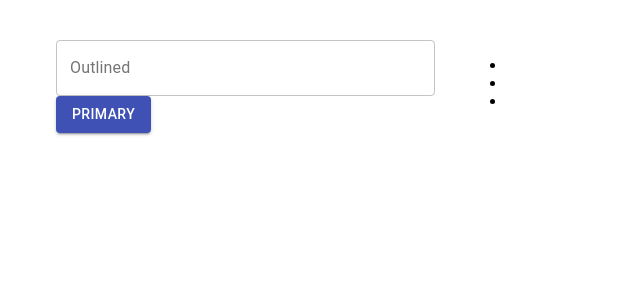
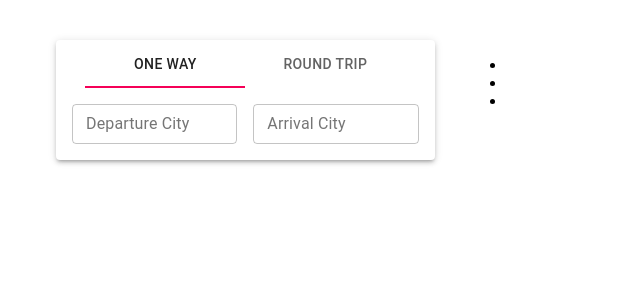
Before and after one commit to faran4engg/flight-search-react, a React (Create React App) app: page / in a window 1280 px wide. Shown: the top 300 px of the page, without its empty margins (0-640 px from the left). Built offline with nearby package versions, Linux system fonts and the light colour scheme.

Commit message:
adding basic oneway & round trip

```diff
--- /dev/null
+++ b/src/components/FlightSearchTabs/FlightSearchTabs.jsx
@@ -0,0 +1,28 @@
+import React from "react";
+import Paper from "@material-ui/core/Paper";
+import Tabs from "@material-ui/core/Tabs";
+import Tab from "@material-ui/core/Tab";
+import Form from "../Form/Form";
+
+export default function IconLabelTabs() {
+  const [value, setValue] = React.useState(0);
+
+  const handleChange = (event, newValue) => {
+    setValue(newValue);
+  };
+
+  return (
+    <>
+      <Paper color="secondary" square={false} elevation={3}>
+        <Tabs centered value={value} onChange={handleChange}>
+          <Tab label="One Way" />
+          <Tab label="Round Trip" />
+        </Tabs>
+        <Form isRoundTrip={value === 1} />
+      </Paper>
+    </>
+  );
+}
+/*
+
+      */
--- /dev/null
+++ b/src/components/Form/Form.jsx
@@ -0,0 +1,54 @@
+import React from "react";
+import TextField from "@material-ui/core/TextField";
+import Container from "@material-ui/core/Container";
+import Grid from "@material-ui/core/Grid";
+import { makeStyles } from "@material-ui/core/styles";
+
+const useStyles = makeStyles(() => ({
+  pad: {
+    padding: "1rem",
+  },
+}));
+
+export default function Form({ isRoundTrip }) {
+  const classes = useStyles();
+
+  return (
+    <Container className={classes.pad}>
+      <form noValidate autoComplete="off">
+        <Grid container spacing={2}>
+          <Grid item xs={12} sm={6}>
+            <TextField
+              size="small"
+              fullWidth
+              id="departure"
+              label="Departure City"
+              variant="outlined"
+            />
+          </Grid>
+
+          <Grid item xs={12} sm={6}>
+            <TextField
+              size="small"
+              fullWidth
+              id="arrival"
+              label="Arrival City"
+              variant="outlined"
+            />
+          </Grid>
+          {isRoundTrip && (
+            <Grid item xs={12} sm={12}>
+              <TextField
+                size="small"
+                fullWidth
+                id="departure"
+                label="Show only when its Round Trip"
+                variant="outlined"
+              />
+            </Grid>
+          )}
+        </Grid>
+      </form>
+    </Container>
+  );
+}
--- a/src/containers/SearchArea/SearchArea.jsx
+++ b/src/containers/SearchArea/SearchArea.jsx
@@ -3,13 +3,20 @@ import { Form, Field } from "react-final-form";
 import Grid from "@material-ui/core/Grid";
 import TextField from "@material-ui/core/TextField";
 import Button from "@material-ui/core/Button";
+import FlightSearchTabs from "../../components/FlightSearchTabs/FlightSearchTabs";
 
 const SearchArea = () => {
   const onSubmit = (values) => {
     console.log("onSubmit...", values);
   };
-  return (
-    <Form
+  return <FlightSearchTabs />;
+};
+
+export default SearchArea;
+
+/*
+
+ <Form
       onSubmit={onSubmit}
       render={({ handleSubmit, form, invalid }) => (
         <form noValidate onSubmit={handleSubmit}>
@@ -34,7 +41,4 @@ const SearchArea = () => {
         </form>
       )}
     />
-  );
-};
-
-export default SearchArea;
+*/
```
